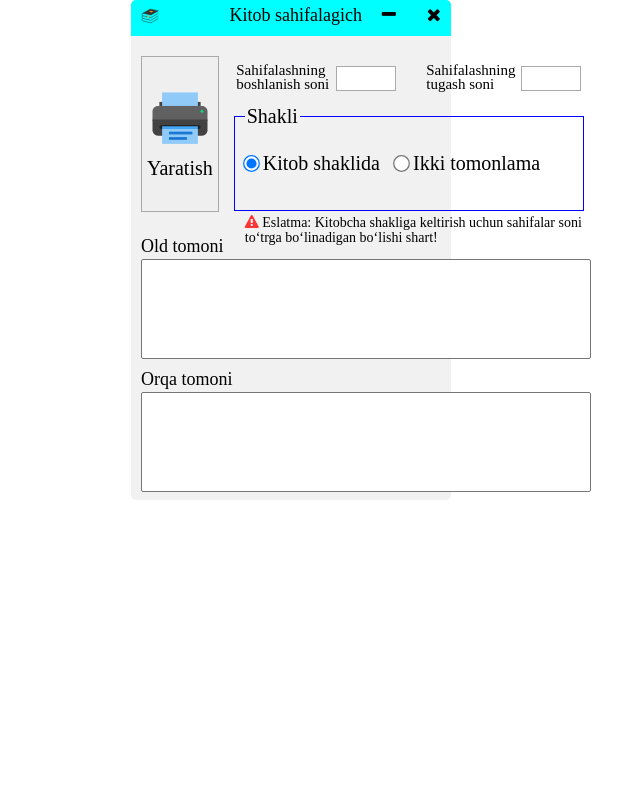
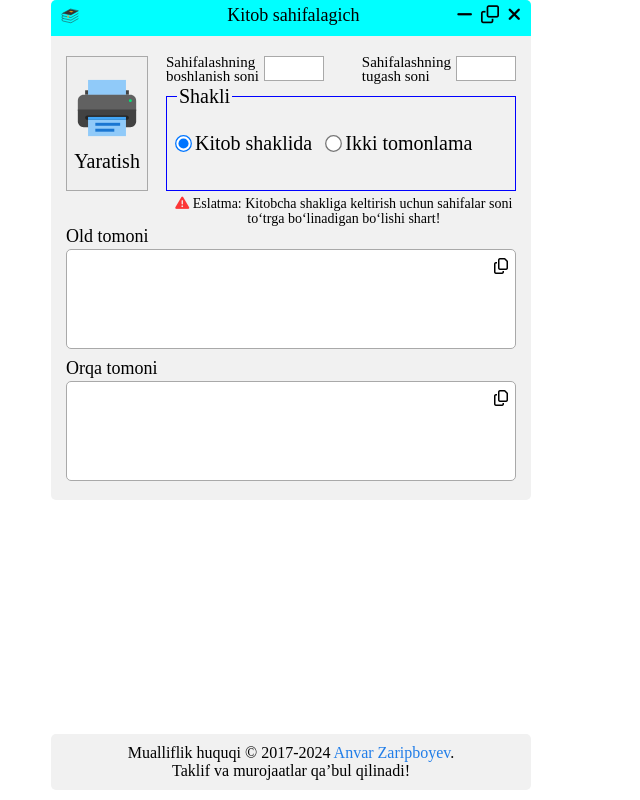
Before and after one commit to yetakchi/kitobcha, a plain HTML site: page index.html in a window 1280 px wide. Shown: the whole page, without its empty margins (349-989 px from the left). Drawn offline with Linux system fonts and the light colour scheme.

Commit message:
Design updated

```diff
--- a/css/uslublar.css
+++ b/css/uslublar.css
@@ -1,29 +1,38 @@
 * {
-    text-decoration: none;
+    margin: 0;
+    padding: 0;
     box-sizing: border-box;
-    padding: 0;
-    margin: 0;
+}
+
+body {
+    width: 100%;
+    height: 100%;
     font-family: 'Times New Roman', Times, serif;
 }
 
-body {
-    height: 100%;
-    width: 100%;
+a {
+    text-decoration: none;
+    color: unset;
+}
+
+a, button, input, textarea {
+    font-family: 'Times New Roman', Times, serif;
 }
 
 .quti {
     position: relative;
+    width: 90%;
     text-align: center;
     justify-content: center;
-    left: 50%;
-    transform: translateX(-50%);
 }
 
 .sirt {
+    width: 480px;
+    margin-left: auto;
+    margin-right: auto;
+    padding-bottom: 10px;
+    border-radius: 5px;
     background-color: #f1f1f1;
-    width: 25%;
-    height: 500px;
-    border-radius: 5px;
 }
 
 .tepa * {
@@ -36,6 +45,7 @@ body {
     position: relative;
     align-items: center;
     justify-items: center;
+    justify-content: space-between;
     padding: 5px 10px 10px;
     border-radius: 5px 5px 0 0;
     background-color: #00ffff;
@@ -56,8 +66,8 @@ body {
 
 .qism .belgi>img {
     position: absolute;
+    top: 0;
     left: 0;
-    top: 0;
     width: 100%;
     height: 100%;
 }
@@ -65,18 +75,18 @@ body {
 .qism .sarlavha {
     display: inline-block;
     position: relative;
+    margin: 0 auto;
     text-align: center;
     transform: translateX(20%);
-    margin: 0 auto;
     pointer-events: none;
 }
 
 .qism .amallar {
     position: relative;
     display: inline-block;
+    margin-right: -2px;
+    padding-right: 0;
     font-size: large;
-    padding-right: 0;
-    margin-right: -2px;
 }
 
 .qism .amallar i {
@@ -92,8 +102,10 @@ body {
 .kiruvchi {
     display: flex;
     position: relative;
+    margin: 0 15px;
+    margin-top: 10px;
     align-items: center;
-    margin-top: 10px;
+    justify-content: space-between;
 }
 
 .kiruvchi * {
@@ -101,47 +113,41 @@ body {
     outline: none;
 }
 
-.kiruvchi .matn {
-    display: inline-block;
-    position: relative;
-    text-align: left;
-    left: 50px;
-    margin-top: 10px;
+.matnlar {
+    margin-left: 10px;
 }
 
-.kiruvchi .matn input[type="text"] {
+.matnlar .matn {
+    display: flex;
+    position: relative;
+    justify-content: space-between;
+    flex-wrap: wrap;
+    text-align: left;
+}
+
+.kiruvchi .matn .ustun {
+    display: flex;
+    align-items: center;
+}
+
+.kiruvchi .matn input[type="number"] {
     width: 60px;
     margin: 10px 0;
-    margin-bottom: 20px;
+    margin-left: 5px;
+    padding: 0 8px;
     border: 1px solid #a9a9a9;
-    padding: 0 8px;
     text-align: center;
 }
 
-.kiruvchi .matn input[type="text"]:focus {
+.kiruvchi .matn input[type="number"]:focus {
     border-color: #e59700;
 }
 
-.kiruvchi .matn #boshi {
-    margin-right: 120px;
-}
-
 .varaqlar {
-    position: absolute;
     font-size: 15px;
     line-height: 14px;
-    bottom: 20px;
     pointer-events: none;
     user-select: none;
-}
-
-.varaqlar.varaq_b {
-    left: -100px;
-
-}
-
-.varaqlar.varaq_o {
-    margin-left: -95px;
 }
 
 .kiruvchi .tanlovlar {
@@ -183,15 +189,12 @@ body {
 }
 
 .kiruvchi .tugmalar .chiqar {
-    cursor: pointer;
-    height: 156px;
-    margin: 0 5px;
+    height: 135px;
     margin-top: 5px;
     padding: 5px;
-    margin-left: 10px;
-    margin-right: 15px;
+    border: 1px solid #a9a9a9;
     user-select: none;
-    border: 1px solid #a9a9a9;
+    cursor: pointer;
     transition: border-color 0.8s;
 }
 
@@ -199,16 +202,17 @@ body {
     border-color: #000000;
 }
 
-.kiruvchi .tanlovlar .shart {
-    position: absolute;
+.shart {
+    width: 78%;
+    margin-left: auto;
+    margin-right: 0;
+    /* opacity: 0; */
     font-size: 14px;
-    margin-top: 40px;
     line-height: 15px;
-    opacity: 0;
     transition: opacity 0.5s;
 }
 
-#kitob:checked~.shart {
+#kitob:checked~ .shart {
     opacity: 1;
 }
 
@@ -217,24 +221,90 @@ body {
     position: relative;
     text-align: left;
     justify-content: left;
-    margin-left: 10px;
-    margin-top: 20px;
+    margin: 0px 15px;
 }
 
-.chiquvchi * {
+.chiquvchi .nishon {
     font-size: 18px;
-    outline: none;
+}
+
+.chiquvchi .maydon {
+    position: relative;
 }
 
 .chiquvchi textarea {
     position: relative;
-    width: 450px;
+    width: 100%;
     height: 100px;
-    resize: none;
     margin-bottom: 5px;
     margin-top: 2px;
+    resize: none;
+    font-size: 18px;
+    outline: none;
     border: 1px solid #767676;
     border-radius: 2px;
     padding-left: 5px;
     padding-top: 5px;
 }
+
+.chiquvchi .natija {
+    border-width: 1.3px;
+    border-radius: 5px;
+    border-color: #a9a9a9;
+}
+
+.nusxalagich {
+    position: absolute;
+    top: 32px;
+    right: 8px;
+    cursor: pointer;
+    transition: linear .9s;
+}
+
+/* New styles */
+.past {
+    position: fixed;
+    width: 480px;
+    bottom: 10px;
+    left: 50%;
+    padding: 10px 0;
+    background-color: #f1f1f1;
+    border-radius: 5px;
+    transform: translateX(-50%);
+}
+
+.past a {
+    color: #207DE8;
+}
+
+@media screen and (max-width: 540px) {
+    .sirt {
+        width: 90%;
+    }
+
+    .kiruvchi .tanlovlar {
+        width: 100%;
+        padding: 15px;
+    }
+
+    .qism .sarlavha {
+        transform: translateX(10%);
+    }
+}
+
+@media screen and (max-width: 480px) {
+    .kiruvchi .tanlovlar {
+        padding: 15px;
+    }
+
+    .kiruvchi .tugmalar .chiqar {
+        height: 165px;
+    }
+
+    .shart {
+        width: 90%;
+        margin-left: auto;
+        margin-right: auto;
+        margin-bottom: 5px;
+    }
+}
--- a/index.html
+++ b/index.html
@@ -21,7 +21,7 @@
     <meta name="author" content="Zaripboyev Anvar">
     <link rel="icon" href="/rasmlar/book.png">
     <link rel="stylesheet" href="css/uslublar.css">
-    <link rel="stylesheet" href="https://cdnjs.cloudflare.com/ajax/libs/font-awesome/4.7.0/css/font-awesome.min.css">
+    <link rel="stylesheet" href="https://cdnjs.cloudflare.com/ajax/libs/font-awesome/6.5.2/css/all.min.css">
     <link rel="search" type="application/opensearchdescription+xml" title="Kitobcha" href="/opensearch.xml">
 </head>
 <body>
@@ -44,26 +44,25 @@
             <div class="tugmalar">
                 <button id="chiqar" class="chiqar">
                     <img src="./rasmlar/printer.svg" alt="Betlash">
-                    Yaratish
+                    <span>Yaratish</span>
                 </button>
             </div>
             <div class="matnlar">
                 <div class="matn">
-                    <label class="varaqlar varaq_b" for="boshi"> Sahifalashning <br> boshlanish soni</label>
-                    <input type="text" id="boshi" class="boshi">
-                    <label class="varaqlar varaq_o" for="oxiri"> Sahifalashning <br> tugash soni </label>
-                    <input type="text" id="oxiri" class="oxiri">
+                    <div class="ustun">
+                        <label class="varaqlar" for="boshi">Sahifalashning <br> boshlanish soni</label>
+                        <input type="number" id="boshi" class="betlar boshi">
+                    </div>
+                    <div class="ustun">
+                        <label class="varaqlar" for="oxiri">Sahifalashning <br> tugash soni</label>
+                        <input type="number" id="oxiri" class="betlar oxiri">
+                    </div>
                 </div>
                 <div class="tanlovlar">
                     <div class="shakl">Shakli</div>
                     <div class="tanlagich">
                         <input type="radio" name="shakl" id="kitob" checked value="1">
                         <label for="kitob" class="kitob">Kitob shaklida</label>
-                        <div id="shart" class="shart">
-                            <i class="fa fa-exclamation-triangle" style="font-size: 14px; color: #fc3636;"></i>
-                            Eslatma: Kitobcha shakliga keltirish uchun sahifalar soni to&#8216;trga bo&#8216;linadigan
-                            bo&#8216;lishi shart!
-                        </div>
                     </div>
                     <div class="tanlagich">
                         <input type="radio" name="shakl" id="ikki-tomonli" value="2">
@@ -72,16 +71,34 @@
                 </div>
             </div>
         </div>
+        <div id="shart" class="shart">
+            <i class="fa fa-exclamation-triangle" style="font-size: 14px; color: #fc3636;"></i>
+            Eslatma: Kitobcha shakliga keltirish uchun sahifalar soni to&#8216;trga bo&#8216;linadigan
+            bo&#8216;lishi shart!
+        </div>
 
         <div class="chiquvchi">
             <div class="maydon">
-                <label for="old">Old tomoni</label>
-                <textarea id="old" name="old" cols="30" rows="4" class="matn"></textarea>
+                <label for="old" class="nishon">Old tomoni</label>
+                <textarea id="old" name="old" cols="30" rows="4" class="natija"></textarea>
+                <i class="far fa-copy nusxalagich" title="Nusxalash" onclick="nusxala(this, old)" onmouseleave="boshqa(this)"></i>
             </div>
             <div class="maydon">
-                <label for="orqa">Orqa tomoni</label>
-                <textarea id="orqa" name="orqa" cols="30" rows="4" class="matn"></textarea>
+                <label for="orqa" class="nishon">Orqa tomoni</label>
+                <textarea id="orqa" name="orqa" cols="30" rows="4" class="natija"></textarea>
+                <i class="far fa-copy nusxalagich" title="Nusxalash" onclick="nusxala(this, orqa)" onmouseleave="boshqa(this)"></i>
             </div>
+        </div>
+    </div>
+
+    <footer class="quti">
+        <div class="past">
+            <p>
+                Mualliflik huquqi &copy; 2017-2024 <a href="mailto:anvarindastries@gmail.com">Anvar Zaripboyev</a>.
+            </p>
+            <p>
+                Taklif va murojaatlar qa&#8217;bul qilinadi!
+            </p>
         </div>
     </div>
 
--- a/js/hodisa.js
+++ b/js/hodisa.js
@@ -1,3 +1,7 @@
+/**
+ * @author Anvar Zaripboyev
+ */
+
 const chiqar = document.querySelector("#chiqar");
 const boshi = document.getElementById("boshi");
 const oxiri = document.getElementById("oxiri");
@@ -22,7 +26,6 @@ let x, y;
 
 
 /**
- * @author Anvar Zaripboyev
  * Chiquvchi maydonlarni tozalash
  */
 function maydonniTozala() {
@@ -31,14 +34,20 @@ function maydonniTozala() {
 }
 
 function tekshir(qiymat, qaytaAloqa) {
-    for (let i = 0; i < qiymat.length; i++) {
-        if (qiymat[i] >= '0' && qiymat[i] <= '9') {
+    if (qiymat > Math.E ** 10) {
+        qaytaAloqa();
+    }
+}
 
-        } else {
-            qaytaAloqa();
-            break;
-        }
-    }
+function nusxala(tugma, maydon) {
+    // Nusxalash
+    navigator.clipboard.writeText(maydon.value);
+
+    tugma.classList.replace("far", "fas");
+}
+
+function boshqa(tugma) {
+    tugma.classList.replace("fas", "far");
 }
 
 /**
@@ -103,11 +112,11 @@ function shaklIkkiTomonlama(b, t) {
 kitob.onchange = maydonniTozala;
 ikkiTomonlama.onchange = maydonniTozala;
 
-boshi.addEventListener("keyup", function(keyboardEvent) {
+boshi.addEventListener("keyup", function (keyboardEvent) {
     var input = keyboardEvent.target;
     let qiymat = input.value;
     let son = true;
-    tekshir(qiymat, function() {
+    tekshir(qiymat, function () {
         son = false;
         alert("Faqat raqam kiriting");
     });
@@ -123,7 +132,7 @@ oxiri.addEventListener("keyup", keyboardEvent => {
     var input = keyboardEvent.target;
     let qiymat = input.value;
     let son = true;
-    tekshir(qiymat, function() {
+    tekshir(qiymat, function () {
         son = false;
         alert("Faqat raqam kiriting");
     });
@@ -135,7 +144,7 @@ oxiri.addEventListener("keyup", keyboardEvent => {
     maydonniTozala();
 });
 
-chiqar.onclick = function() {
+chiqar.onclick = function () {
     maydonniTozala();
 
     if (x * y > 0) {
```
